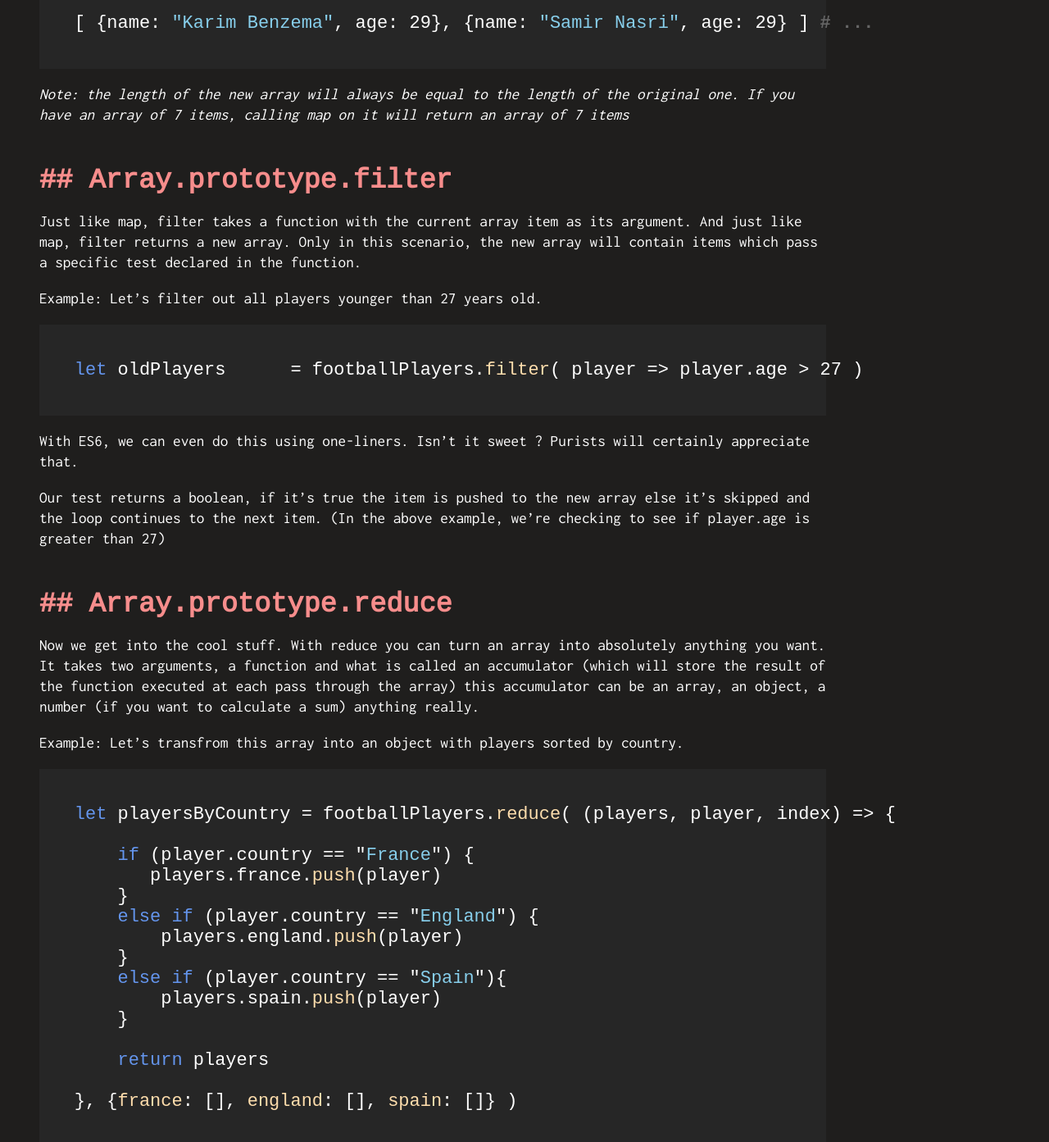
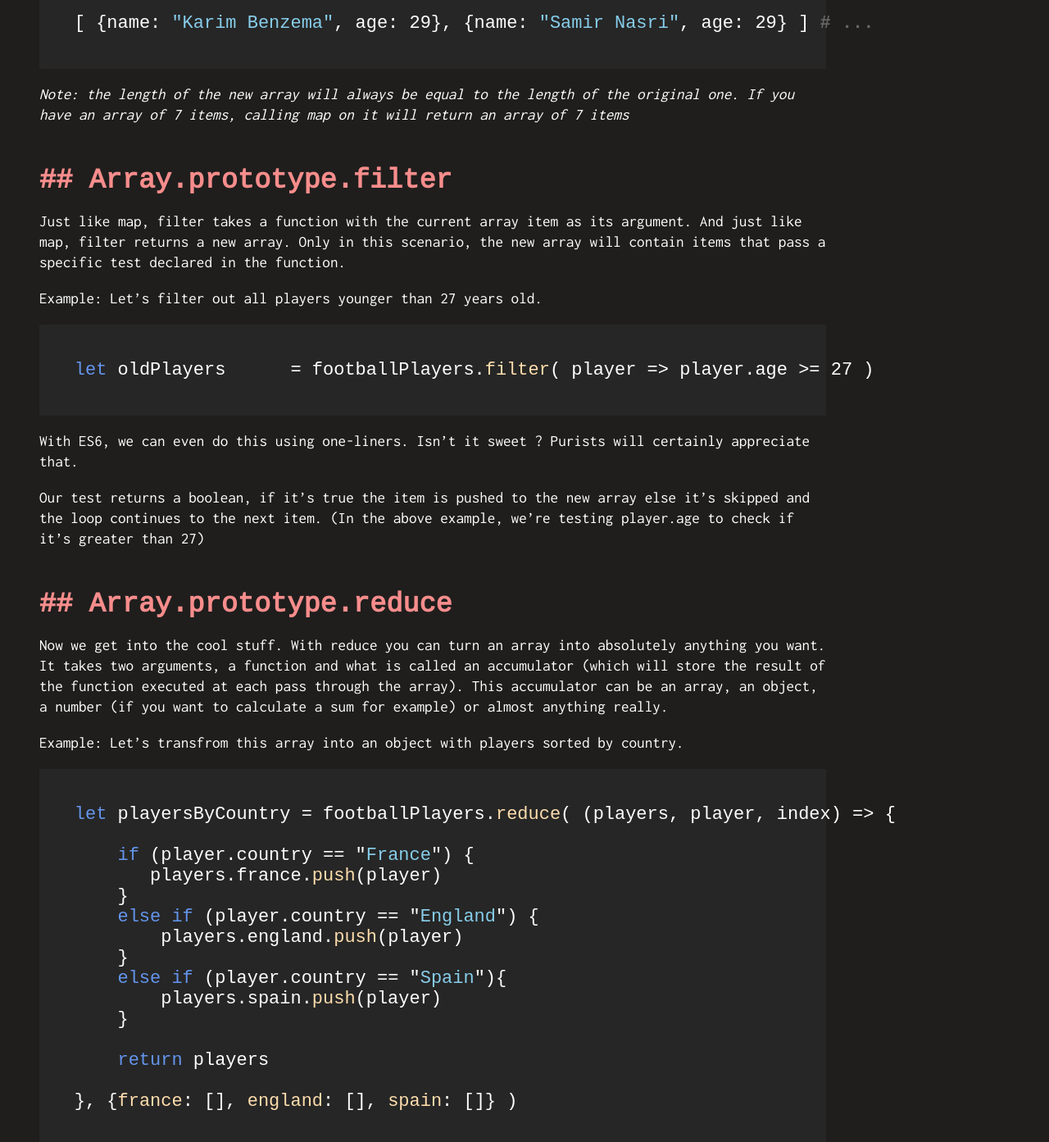
Before and after one commit to Zabanaa/zabanaa.github.io, a Jekyll site: the page built from _posts/2017-06-01-functional-programming-and-javascript-arrays.md, in a window 1280 px wide and 1400 px high, scrolled down 1482 px. Shown: the top 1393 px of the window at 82% size. Built offline with Jekyll 4.4.1, drawn with Linux system fonts in a browser that asks for light colours; some of the changed text lies outside the part shown.

Commit message:
edit functional programming in js article

````diff
--- a/_posts/2017-06-01-functional-programming-and-javascript-arrays.md
+++ b/_posts/2017-06-01-functional-programming-and-javascript-arrays.md
@@ -59,28 +58,28 @@ array of 7 items_
 
 Just like map, filter takes a function with the current array item as its
 argument. And just like map, filter returns a new array. Only in this scenario,
-the new array will contain items which pass a specific test declared in the
+the new array will contain items that pass a specific test declared in the
 function.
 
 Example: Let's filter out all players younger than 27 years old.
 
 ```javascript
-let oldPlayers      = footballPlayers.filter( player => player.age > 27 )
+let oldPlayers      = footballPlayers.filter( player => player.age >= 27 )
 ```
 With ES6, we can even do this using one-liners. Isn't it sweet ? Purists will
 certainly appreciate that.
 
 Our test returns a boolean, if it's true the item is pushed to the new array
 else it's skipped and the loop continues to the next item. (In the above
-example, we're checking to see if player.age is greater than 27)
+example, we're testing player.age to check if it's greater than 27)
 
 ## Array.prototype.reduce
 
 Now we get into the cool stuff. With reduce you can turn an array into
 absolutely anything you want. It takes two arguments, a function and what is
 called an accumulator (which will store the result of the function executed at
-each pass through the array) this accumulator can be an array, an object, a
-number (if you want to calculate a sum) anything really.
+each pass through the array). This accumulator can be an array, an object, a
+number (if you want to calculate a sum for example) or almost anything really.
 
 Example: Let's transfrom this array into an object with players sorted by
 country.
````
Also changed, not shown: other parts of _posts/2017-06-01-functional-programming-and-javascript-arrays.md (+11 -12 lines).
